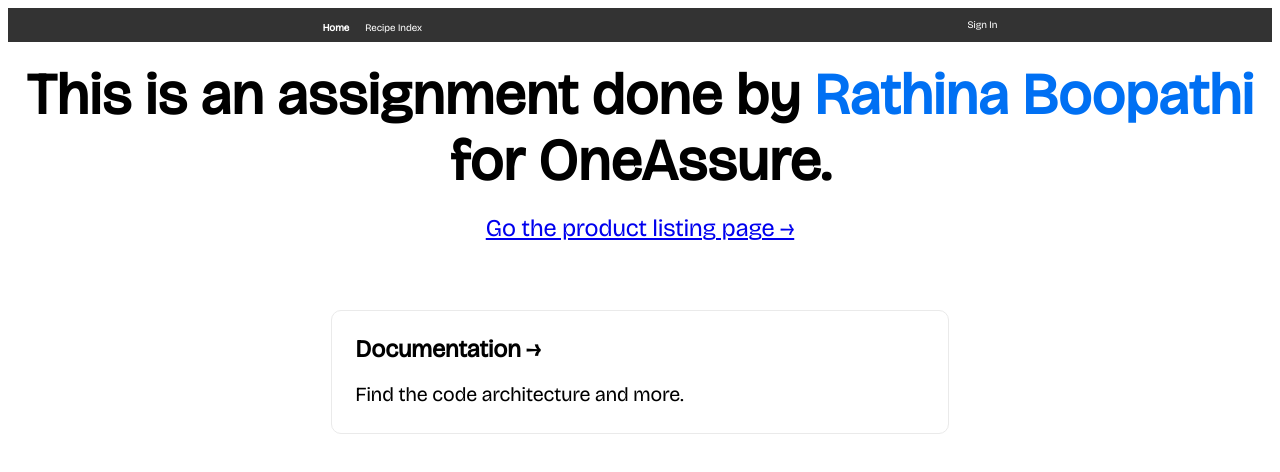
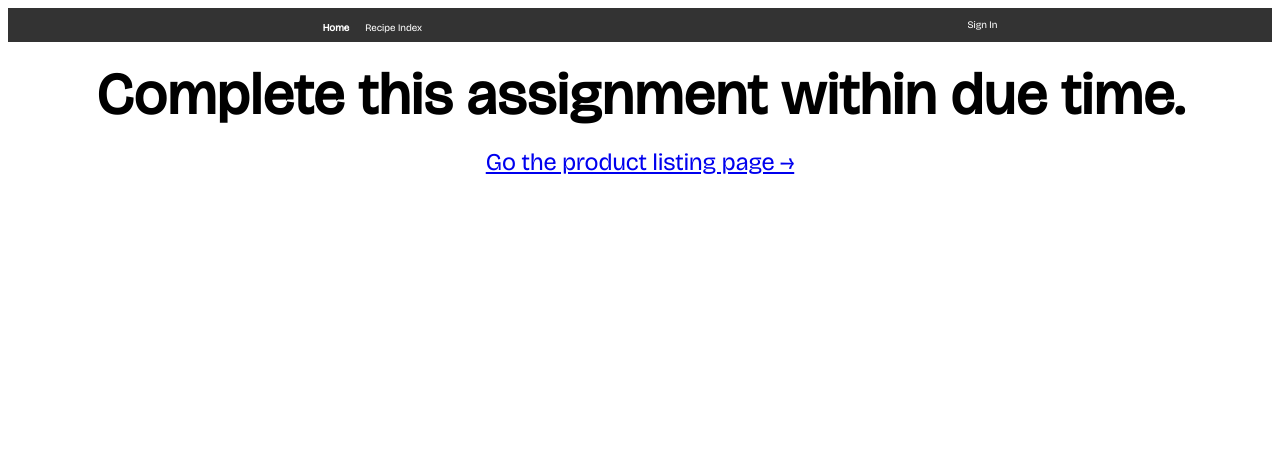
Before and after one commit to boopathi-srb/oneassure-test, a Next.js app: page / in a window 1280 px wide. Shown: the top 472 px of the page. Built offline with nearby package versions, Linux system fonts and the light colour scheme.

Commit message:
chanhges

```diff
--- a/pages/index.jsx
+++ b/pages/index.jsx
@@ -8,20 +8,22 @@
   return (
     <Layout className={styles.container}>
       <div style={{ fontFamily: 'Main' }}>
+        {/* <h1 className={styles.title}>
+          This is an assignment done by <a href="https://www.linkedin.com/in/rathinaboopathi-srb/">Rathina  Boopathi</a> for OneAssure.
+        </h1> */}
         <h1 className={styles.title}>
-          This is an assignment done by <a href="https://www.linkedin.com/in/rathinaboopathi-srb/">Rathina  Boopathi</a> for OneAssure.
+          Complete this assignment within due time.
         </h1>
-
         <Link href={'/listings/food-listing'} className={styles.description}>
           Go the product listing page &rarr;
         </Link>
 
-        <div className={styles.grid}>
+        {/* <div className={styles.grid}>
           <a href="https://drive.google.com/drive/folders/1BdxMO0CvFKstysG9opOkqMDm8aDVvaZp?usp=sharing" className={styles.card}>
             <h3>Documentation &rarr;</h3>
             <p>Find the code architecture and more.</p>
           </a>
-        </div>
+        </div> */}
       </div>
     </Layout>
   )
```
